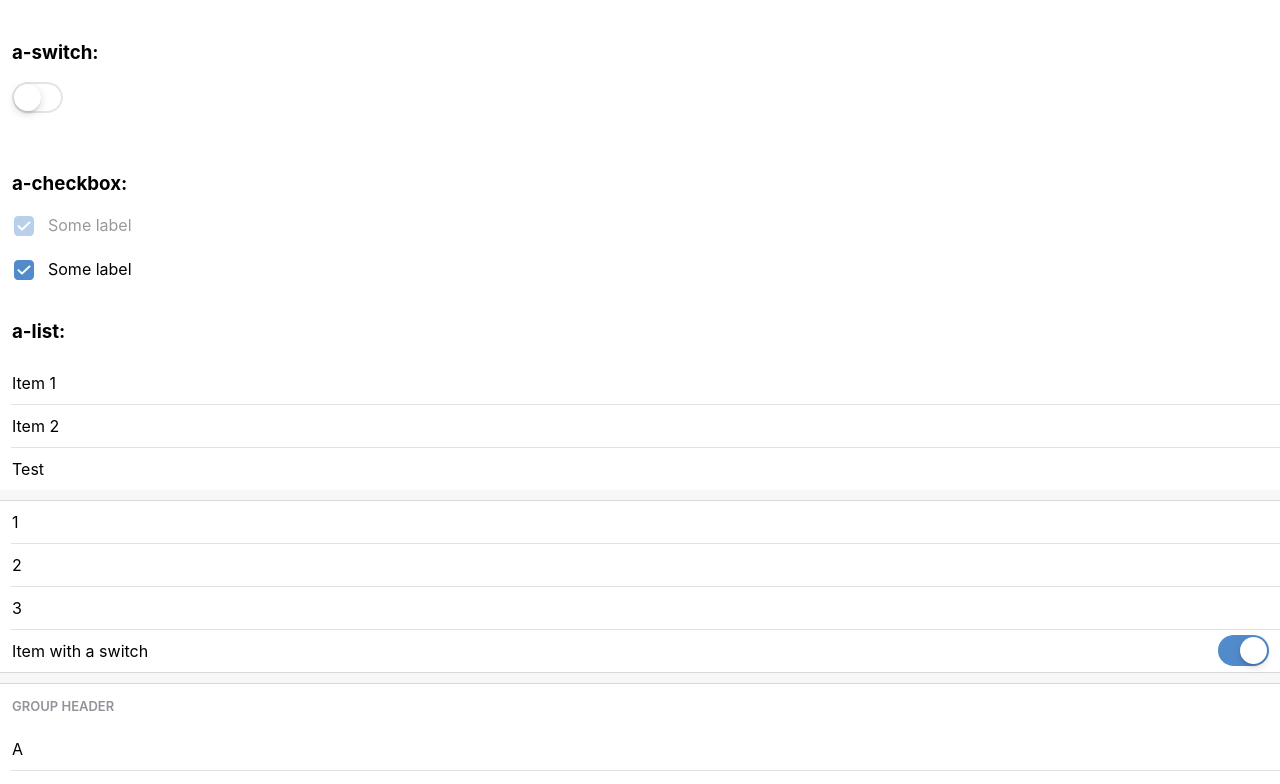
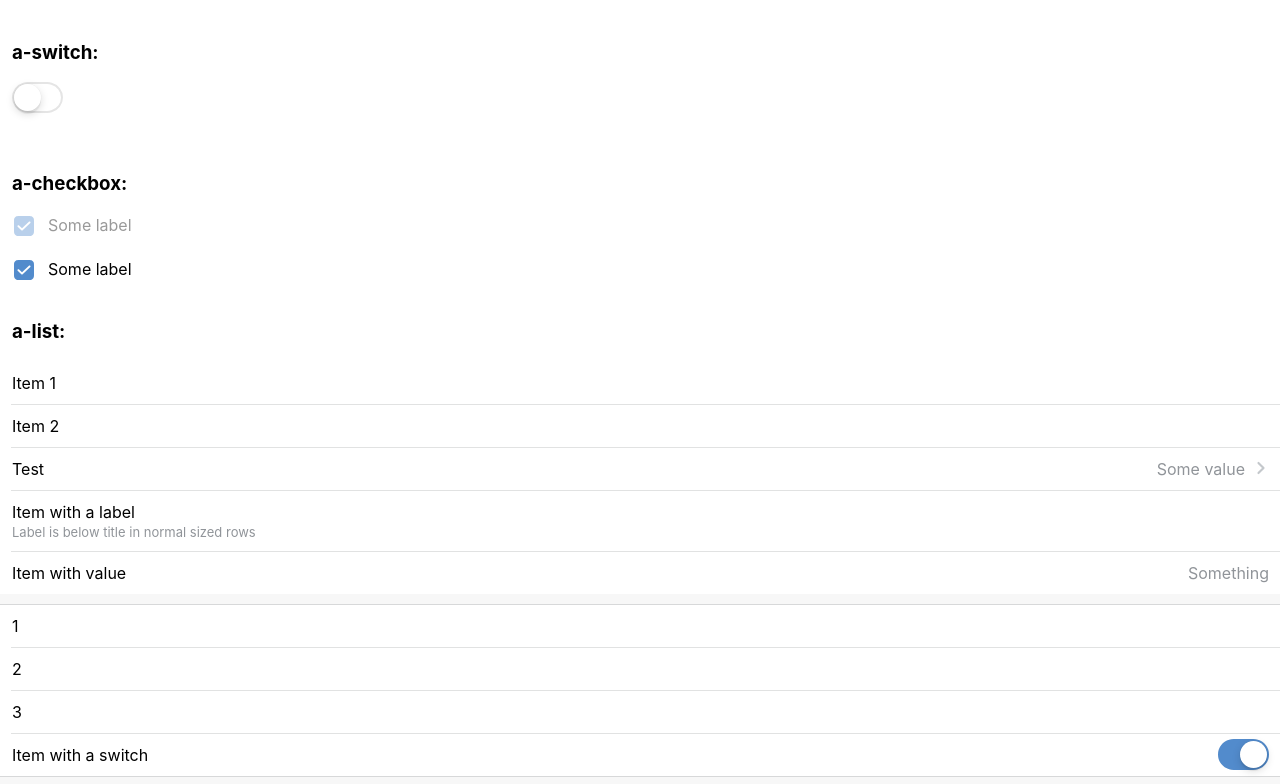
Before and after one commit to deNULL/any-vue, a Vue app: page / in a window 1280 px wide. Shown: the part 414-1198 px from the top of the page. Built offline with nearby package versions, Linux system fonts and the light colour scheme.

Commit message:
added support for chevron as a list item accessory

```diff
--- a/src/App.vue
+++ b/src/App.vue
@@ -31,7 +31,9 @@ export default {
       listItems: [
         'Item 1',
         'Item 2',
-        { clickable: true, title: 'Test' },
+        { clickable: true, title: 'Test', accessory: 'chevron', value: 'Some value' },
+        { title: 'Item with a label', label: 'Label is below title in normal sized rows' },
+        { title: 'Item with value', value: 'Something' },
         [ 1, 2, 3, {
           title: 'Item with a switch',
           accessory: 'switch',
--- a/src/components/AList.vue
+++ b/src/components/AList.vue
@@ -23,17 +23,23 @@
           v-else
           class="a-list__item"
           :class="itemClassList(item)">
+
           <div class="a-list__item-content">
             {{ item.title || item }}
+            <div class="a-list__item-label" v-if="item.label">{{ item.label }}</div>
+          </div>
+          <div class="a-list__item-value" v-if="item.accessory !== 'switch' && item.value">
+            {{ item.value }}
           </div>
           <a-switch
             class="a-list__item-accessory"
-            v-if="item.accessory === 'switch'"
+            v-else-if="item.accessory === 'switch'"
             v-model="item.value"
             :value-on="'valueOn' in item ? item.valueOn : true"
             :value-off="'valueOff' in item ? item.valueOff : false"
             @input="itemInput(item, $event)"
           ></a-switch>
+          <div class="a-list__item-accessory icon-chevron" v-if="item.accessory === 'chevron'"></div>
         </div>
     </slot>
   </div>
@@ -64,7 +70,7 @@ __как__ рендерить должно определяться другим
   title
   icon / image / flag
   label
-  accessory: '>', '...', 'switch'
+  accessory: 'chevron', 'ellipsis', 'switch'
   value / badge:
 
   imageRadius: false, 'min', 'small', 'normal', 'large', 'max', exact value
--- a/src/styles/os-ios.scss
+++ b/src/styles/os-ios.scss
@@ -141,8 +141,24 @@ $white: #fff;
       flex: 1;
     }
 
+    &__item-label {
+      color: #909499;
+      font-size: 13px;
+      margin-top: 2px;
+      overflow: hidden;
+      text-overflow: ellipsis;
+    }
+
+    &__item-value {
+      color: #909499;
+    }
+
     &__item-accessory.a-switch {
       margin: -6px 0;
+    }
+    &__item-accessory.icon-chevron {
+      margin: -3px 0 -3px 8px;
+      color: #c4c8cc;
     }
 
     &__group-header {
@@ -174,6 +190,13 @@ $white: #fff;
       }
     }
   }
+
+  /* Icons ? */
+  .icon-chevron {
+    width: 16px;
+    height: 24px;
+    background: url(../assets/ios-icon-chevron.svg);
+  }
 }
 
 :export {
```
Also changed, not shown: src/assets/ios-icon-chevron.svg (added).
